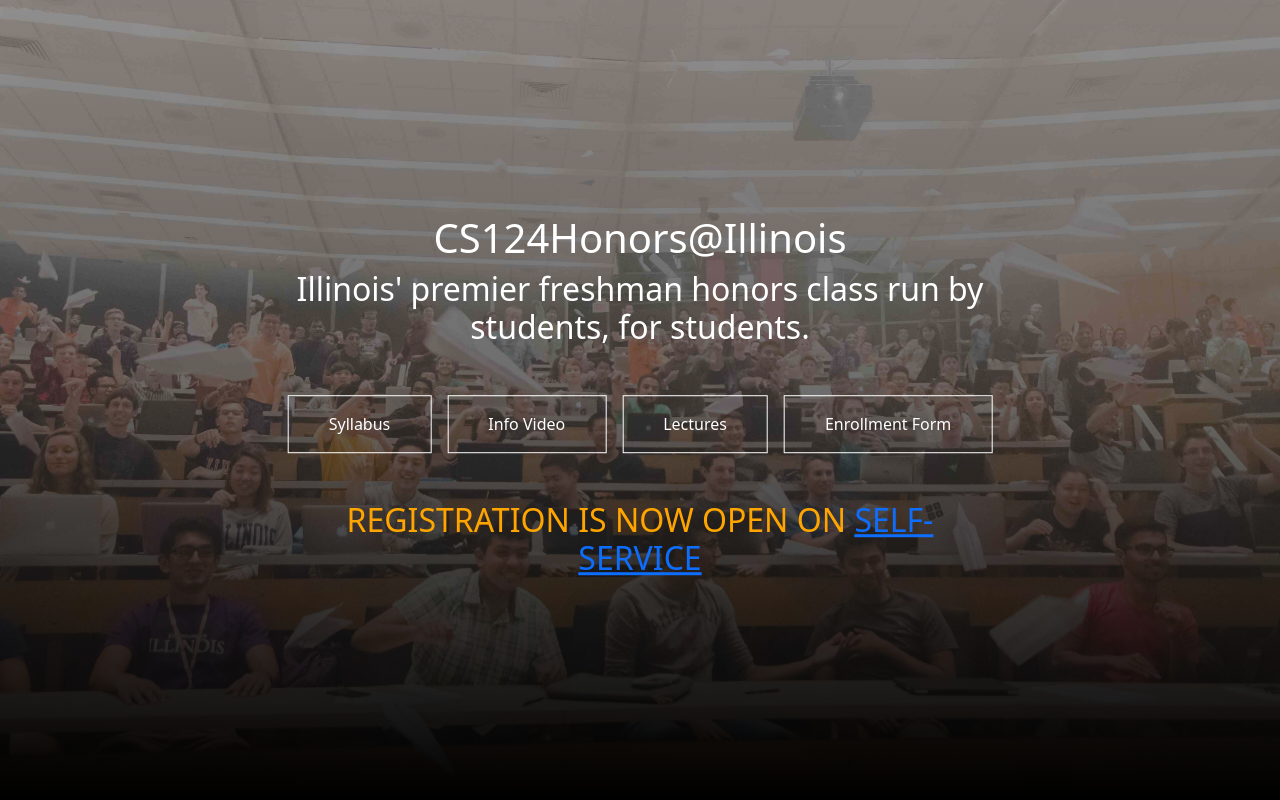
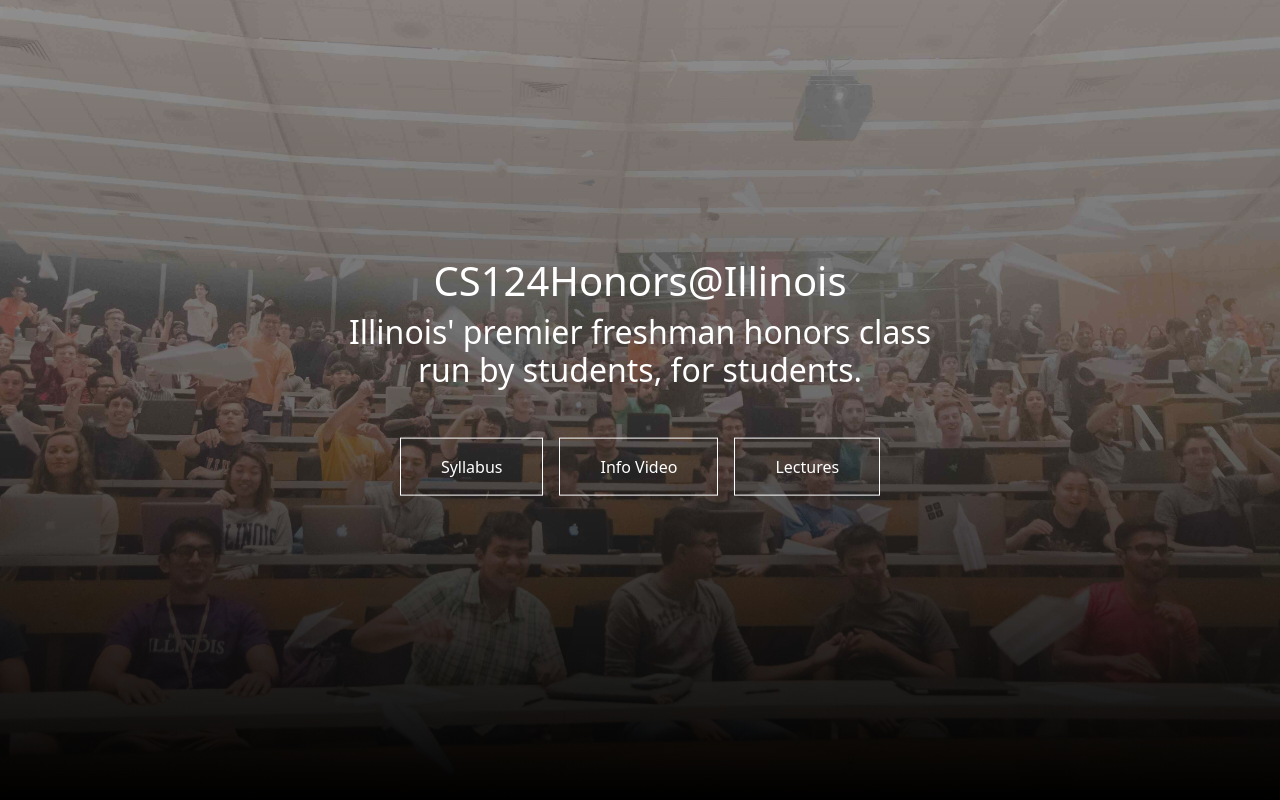
Before and after one commit to superstarcoder/jain18ayush.github.io, a React (Create React App) app: page / in a window 1280 px wide. Shown: the top 800 px of the page. Built offline with nearby package versions, Linux system fonts and the light colour scheme.

Commit message:
testing updates to site

```diff
--- a/package.json
+++ b/package.json
@@ -20,7 +20,9 @@
     "start": "react-scripts start",
     "build": "react-scripts build",
     "test": "react-scripts test",
-    "eject": "react-scripts eject"
+    "eject": "react-scripts eject",
+    "predeploy" : "npm run build",
+    "deploy" : "gh-pages -d build"
   },
   "eslintConfig": {
     "extends": [
--- a/src/App.js
+++ b/src/App.js
@@ -39,7 +39,7 @@
               </a>
             </div>
             <div className="button-2">
-              <a href="https://www.youtube.com/watch?v=AZPyoTIquR8&list=PLezlz_6l_jm3UvP_Qx24KL8NqRanFIYDl&index=2" target="_blank" rel="nooponer noreferrer">
+              <a href="https://www.youtube.com/watch?v=eIJvoSkfCGc" target="_blank" rel="nooponer noreferrer">
                 <button>Info Video</button>
               </a>
             </div>
@@ -48,13 +48,12 @@
                 <button>Lectures</button>
               </a>
             </div>
-            <div className="button-4">
+            {/* <div className="button-4">
               <a href="https://forms.gle/fVz1kz2xsXoiJP1N7" target="_blank" rel="nooponer noreferrer">
                 <button>Enrollment Form</button>
               </a>
-            </div>
+            </div> */}
           </div>
-          <h2 style={{color: 'orange'}}>REGISTRATION IS NOW OPEN ON <a href="https://arc.net/l/quote/rnhizcto" target="_blank" rel="noopener noreferrer">SELF-SERVICE</a></h2>
         </div>
       </div>
       <div className="blue-section">
```
